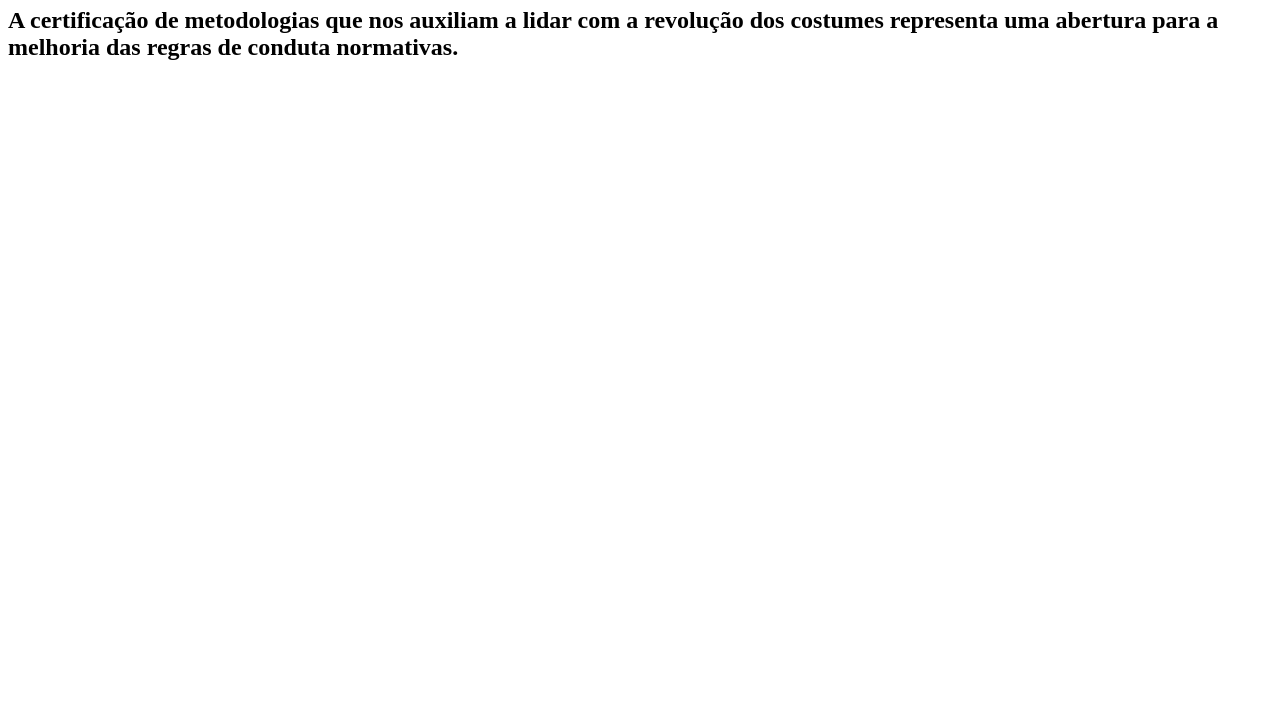
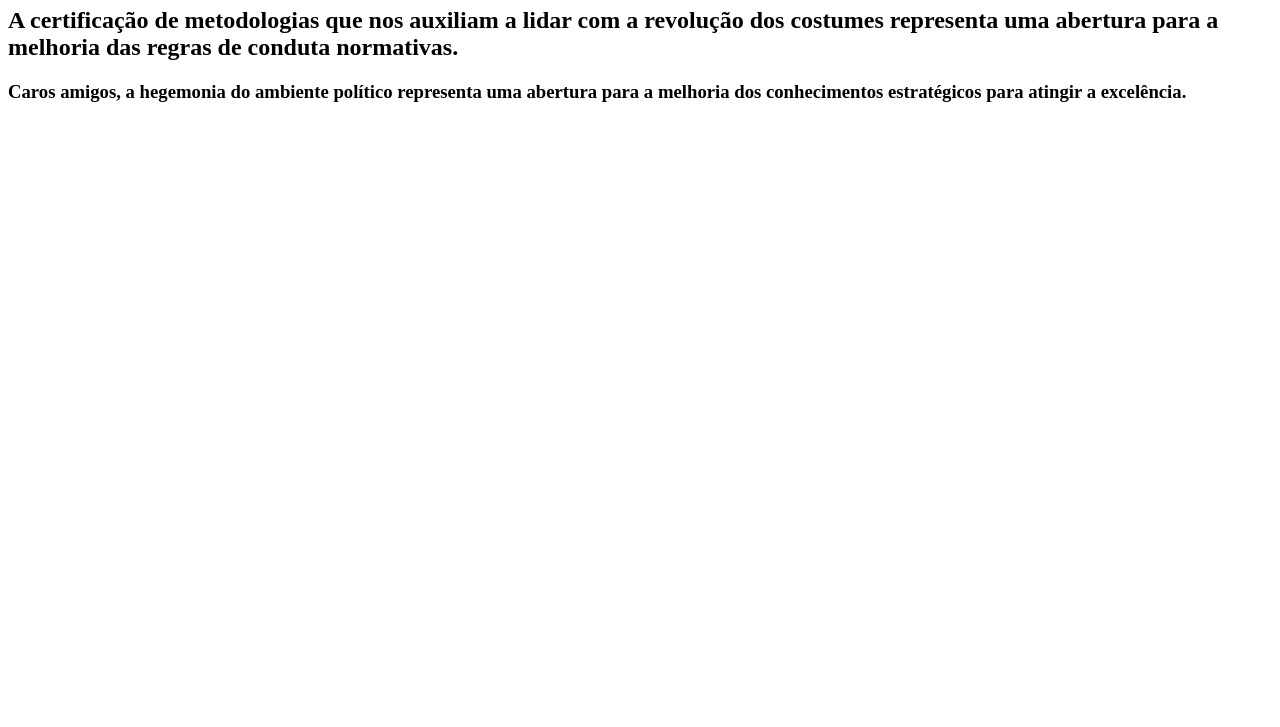
Before and after one commit to IthilDS/Test, a plain HTML site: page index.html in a window 1280 px wide. Shown: the part 73-800 px from the top of the page. Drawn offline with Linux system fonts and the light colour scheme.

Commit message:
mais texto

```diff
--- a/index.html
+++ b/index.html
@@ -9,5 +9,7 @@
 <body>
  <h1>Hello World</h1>
  <h2>A certificação de metodologias que nos auxiliam a lidar com a revolução dos costumes representa uma abertura para a melhoria das regras de conduta normativas.</h2>
+<h3>Caros amigos, a hegemonia do ambiente político representa uma abertura para a melhoria dos conhecimentos estratégicos para atingir a excelência.</h3>
+
 </body>
 </html>
```
